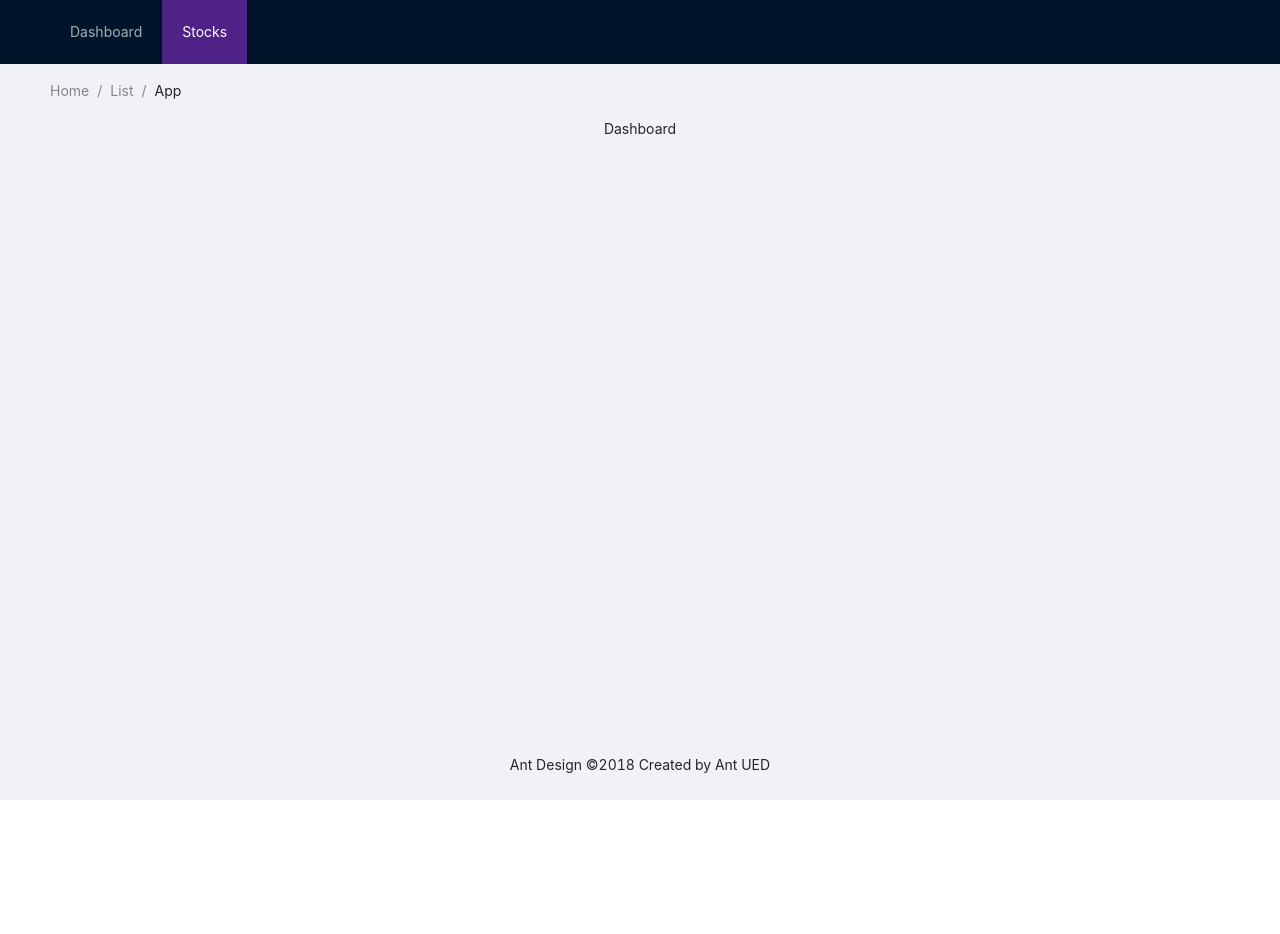
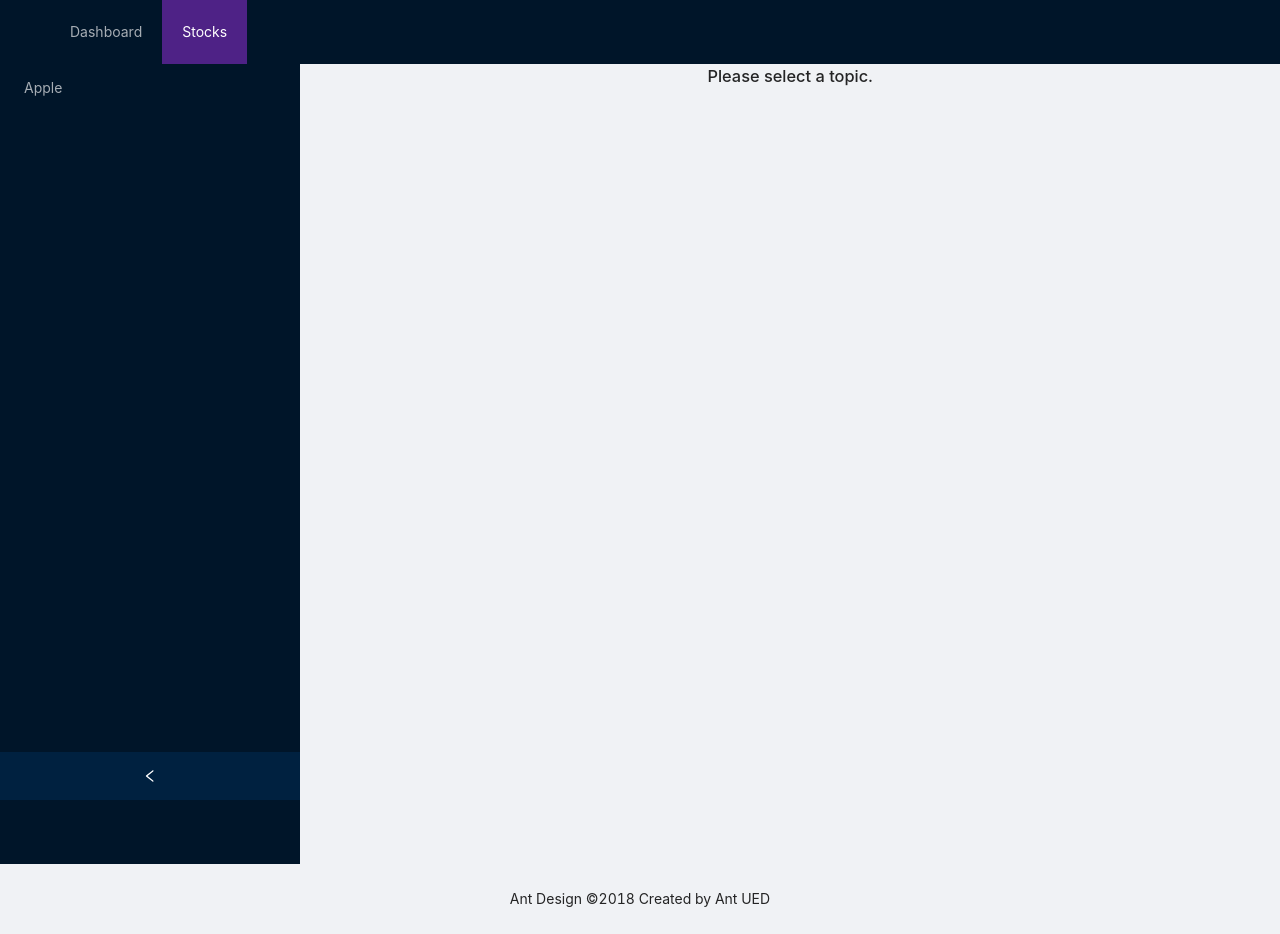
Before and after one commit to welvin21/Chengdu80_2020, a React (Create React App) app in the folder web/: page /stocks in a window 1280 px wide. Before the commit the page ends 800 px from the top, so only its background shows below. Built offline with nearby package versions, Linux system fonts and the light colour scheme.

Commit message:
web: add stock navigation

```diff
--- a/web/src/components/Dashboard.js
+++ b/web/src/components/Dashboard.js
@@ -2,6 +2,6 @@ import React from "react";
 
 export default function Dashboard(){
     return(
-        <div>Dashboard</div>
+        <div>Dashboard!</div>
     )
 }
--- a/web/src/components/NavBar.js
+++ b/web/src/components/NavBar.js
@@ -25,7 +25,11 @@ export default function NavBar({ children }) {
     <Layout className="layout" style={{ minHeight: "100vh" }}>
       <Header>
         <div className="logo" />
-        <Menu theme="dark" mode="horizontal" defaultSelectedKeys={currentRoute}>
+        <Menu
+          theme="dark"
+          mode="horizontal"
+          defaultSelectedKeys={[currentRoute]}
+        >
           {menuItems.map((item) => (
             <Menu.Item key={item.route}>
               <Link to={item.route}>{item.name} </Link>
@@ -33,12 +37,7 @@ export default function NavBar({ children }) {
           ))}
         </Menu>
       </Header>
-      <Content style={{ padding: "0 50px" }}>
-        <Breadcrumb style={{ margin: "16px 0" }}>
-          <Breadcrumb.Item>Home</Breadcrumb.Item>
-          <Breadcrumb.Item>List</Breadcrumb.Item>
-          <Breadcrumb.Item>App</Breadcrumb.Item>
-        </Breadcrumb>
+      <Content>
         <div className="site-layout-content">{children}</div>
       </Content>
       <Footer style={{ textAlign: "center" }}>
--- a/web/src/components/Routes.js
+++ b/web/src/components/Routes.js
@@ -2,16 +2,17 @@ import React from "react";
 import { BrowserRouter as Router, Switch, Route, Link } from "react-router-dom";
 import Dashboard from "./Dashboard";
 import NavBar from "./NavBar";
+import StockRoute from "./StockRoute";
 
-export default function Routes (){
+export default function Routes() {
   return (
     <Router>
       <NavBar>
-          <Switch>
-            <Route path='/' component={Dashboard} />
-            <Route path='/stocks' component='' />
-          </Switch>
+        <Switch>
+          <Route exact path="/" component={Dashboard} />
+          <Route exact path="/stocks" component={StockRoute} />
+        </Switch>
       </NavBar>
     </Router>
   );
-};
+}
--- /dev/null
+++ b/web/src/components/StockNavBar.js
@@ -0,0 +1,55 @@
+import React, { useState } from "react";
+import { Layout, Menu, Breadcrumb } from "antd";
+import {
+  DesktopOutlined,
+  PieChartOutlined,
+  FileOutlined,
+  TeamOutlined,
+  UserOutlined,
+} from "@ant-design/icons";
+import { Link } from "react-router-dom";
+
+const { Content, Sider } = Layout;
+const { SubMenu } = Menu;
+
+const stockItems = [
+  {
+    ticker: "AAPL",
+    name: "Apple",
+    route: "/stock/aapl",
+  },
+];
+
+const StockNavBar = ({ children }) => {
+    console.log(children)
+  const [collapsed, setCollapsed] = useState(false);
+  const onCollapse = (collapsed) => {
+    setCollapsed(collapsed);
+  };
+  return (
+    <Layout style={{ minHeight: "100vh" }}>
+      <Sider
+        collapsible
+        collapsed={collapsed}
+        onCollapse={onCollapse}
+        width={300}
+      >
+        <div className="logo" />
+        <Menu theme="dark" defaultSelectedKeys={["1"]} mode="inline">
+          {stockItems.map((item) => (
+            <Menu.Item key={item.route}>
+              <Link to={item.route}>{item.name}</Link>
+            </Menu.Item>
+          ))}
+        </Menu>
+      </Sider>
+      <Layout className="site-layout">
+        <Content style={{ margin: "0 16px" }}>
+          <div className="site-layout-content">{children}</div>
+        </Content>
+      </Layout>
+    </Layout>
+  );
+};
+
+export default StockNavBar;
--- /dev/null
+++ b/web/src/components/StockPage.js
@@ -0,0 +1,10 @@
+import React from 'react'
+
+export default function StockPage (){
+    console.log("Stock Page")
+    return(
+        <div>
+            Stock Page
+        </div>
+    )
+}
--- /dev/null
+++ b/web/src/components/StockRoute.js
@@ -0,0 +1,25 @@
+import React from "react";
+import {
+  BrowserRouter as Router,
+  Switch,
+  Route,
+  Link,
+  useRouteMatch,
+} from "react-router-dom";
+import StockNavBar from "./StockNavBar";
+import StockPage from "./StockPage";
+
+export default function StockRoute() {
+  let match = useRouteMatch();
+  console.log(`${match.path}/:id`);
+  return (
+    <StockNavBar>
+      <Switch>
+        <Route exact path={`${match.path}/:id`} component={StockPage}/>
+        <Route exact path={match.path}>
+          <h3>Please select a topic.</h3>
+        </Route>
+      </Switch>
+    </StockNavBar>
+  );
+}
```
